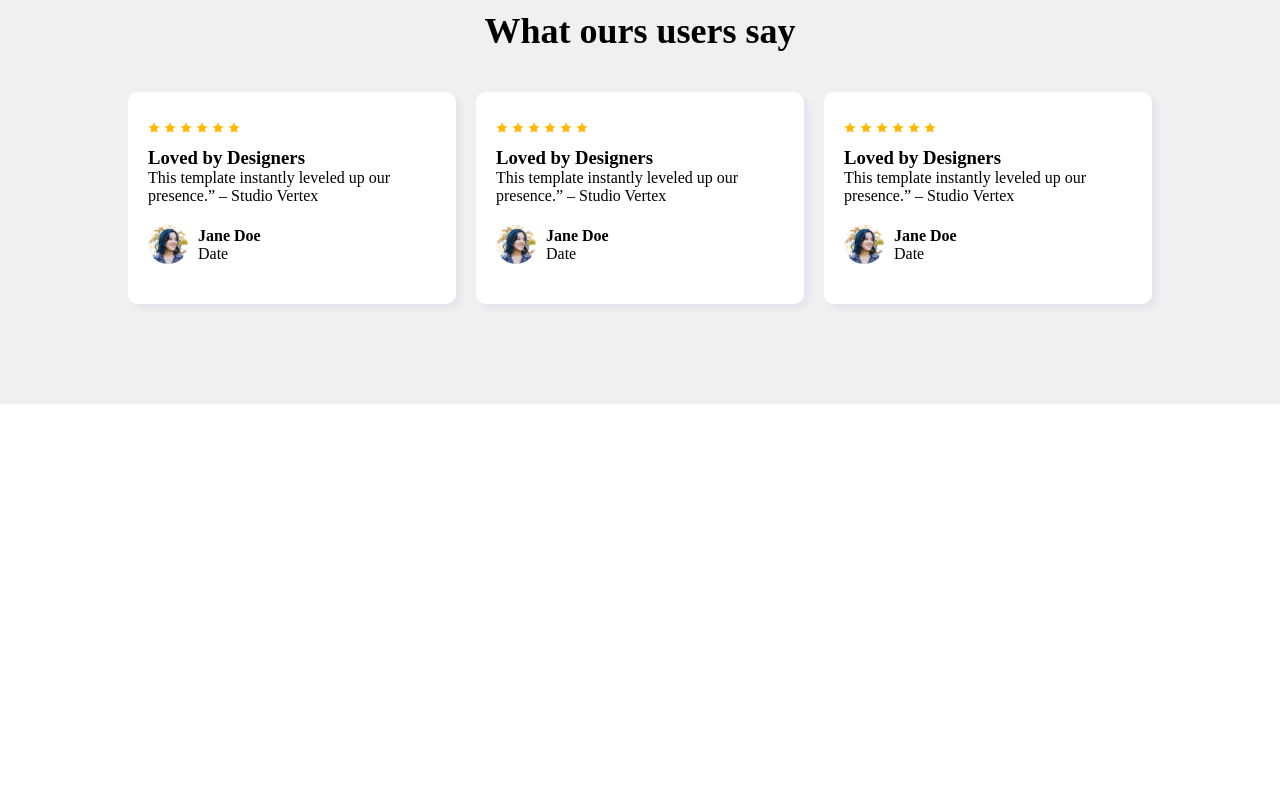
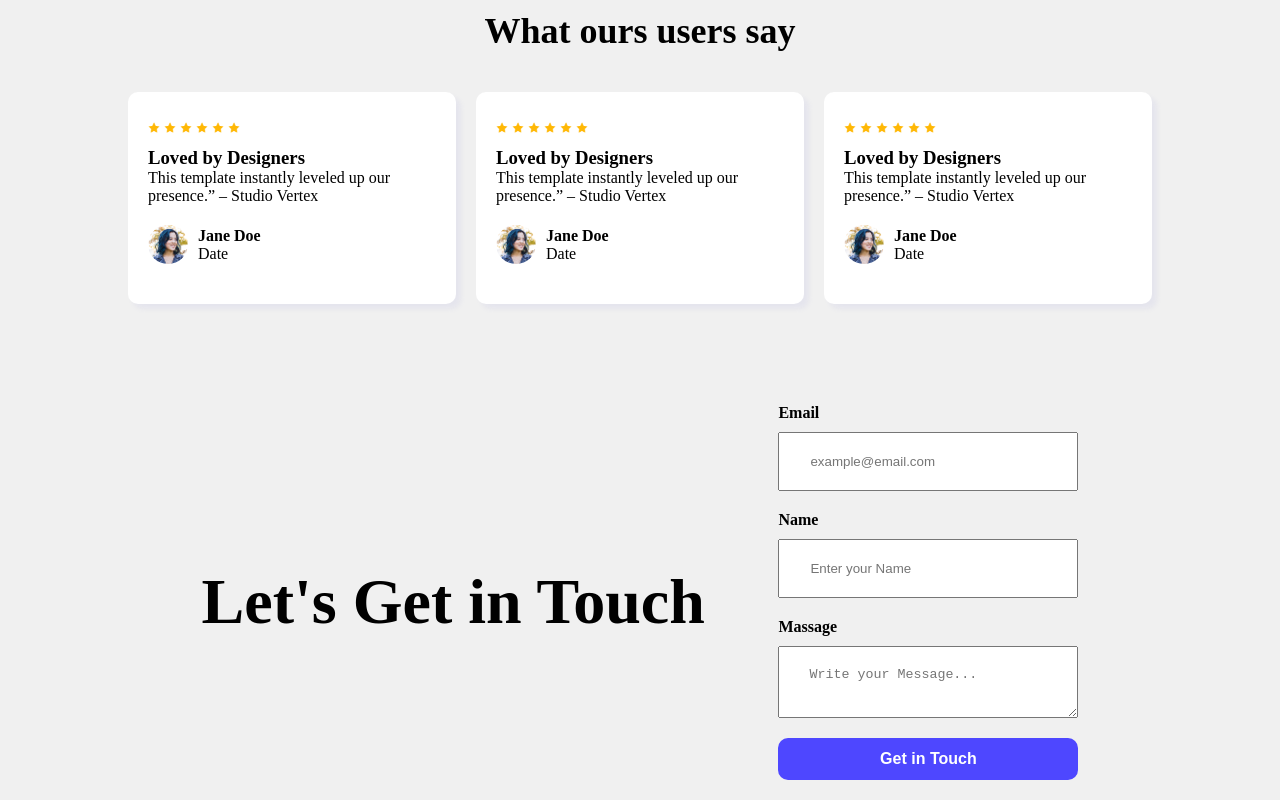
Before and after one commit to Salikur6/landing-launchpad-B12A1, a plain HTML site: page index.html in a window 1280 px wide. Shown: the part 1214-2014 px from the top of the page. Before the commit the page ends 1618 px from the top, so only its background shows below. Drawn offline with Linux system fonts and the light colour scheme.

Commit message:
contact us section done

```diff
--- a/index.html
+++ b/index.html
@@ -132,6 +132,27 @@
             </div>
         </div>
 
+
+        <!-- contact us section ----------- -->
+
+        <div class="contact-us">
+            <div class="getintouch">
+                <h1>Let's Get in Touch</h1>
+            </div>
+
+            <form action="">
+                <label for="email">Email</label>
+                <input type="email" name="" id="" placeholder="example@email.com">
+                <label for="name">Name</label>
+                <input type="text" name="" id="" placeholder="Enter your Name">
+                <label for="massage">Massage</label>
+
+                <textarea name="" id="" placeholder="Write your Message..."></textarea>
+
+                <input type="submit" value="Get in Touch" class="btn">
+            </form>
+        </div>
+
     </main>
 
 
--- a/style.css
+++ b/style.css
@@ -181,3 +181,29 @@ margin: 10px 0;
 }
 
 /* BABABA */
+
+.contact-us{
+    width: 80%;
+    margin: 0 auto;
+    display: flex;
+justify-content: space-evenly;
+align-items: center;}
+
+.getintouch{
+    font-weight: 700;
+    font-size: 32px;
+}
+
+form{
+    display: flex;
+    flex-direction: column;
+    width: 300px;
+}
+
+form label{
+    font-weight: 600;
+    margin-bottom: 10px;
+}
+form input, form textarea{
+    padding: 20px 30px;
+margin-bottom: 20px;}
```
